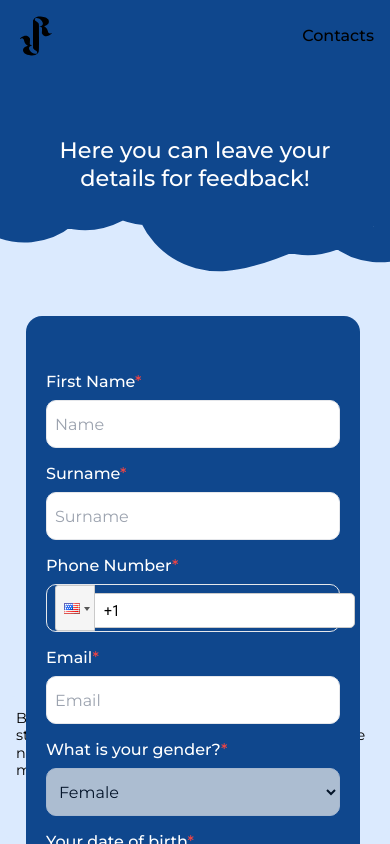
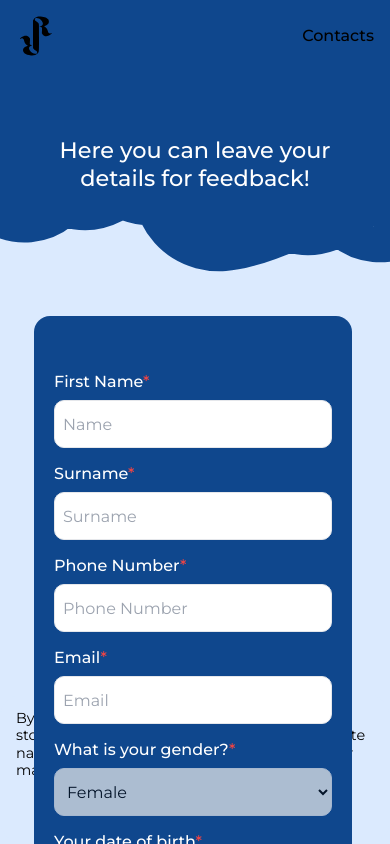
Before and after one commit to chotamode/Unistudy_dorm, a Next.js app: page /1/rooms/1/reservation/1 in a window 390 px wide. Built offline with nearby package versions, Linux system fonts and the light colour scheme; no server answers.

Commit message:
fix telephone

```diff
--- a/src/app/[dorm]/rooms/[id]/reservation/[bedID]/page.tsx
+++ b/src/app/[dorm]/rooms/[id]/reservation/[bedID]/page.tsx
@@ -2,18 +2,21 @@
 
 import React, { useState } from 'react';
 import Layout from "@/app/components/Layout";
-import { useParams, useRouter } from "next/navigation";
-import { createReservation } from '@/app/api/rooms';
-import { useFormData } from "@/app/context/ReservationContext";
+import {useParams, useRouter} from "next/navigation";
+import {createReservation} from '@/app/api/rooms';
+import Link from "next/link";
+import {useFormData} from "@/app/context/ReservationContext";
+// import BlueBackground  from "@/app/components/BlueBackground";
 import ReservationBackground from "@/app/components/ReservationBackground";
-import PhoneInput from 'react-phone-input-2';
-import 'react-phone-input-2/lib/style.css';
+
+const phoneRegex = /^\+\d{1,3} \d{3} \d{3} \d{3}$/;
 
 const FeedbackForm = () => {
     const { bedID, id } = useParams();
     const router = useRouter();
     const today = new Date().toISOString().split('T')[0];
     const [consent, setConsentState] = useState(false);
+    const [phoneError, setPhoneError] = useState('');
 
     const {
         name, surname, phoneNumber, email, gender, dateOfBirth,
@@ -22,11 +25,6 @@ const FeedbackForm = () => {
     } = useFormData();
 
     const [isSubmitted, setIsSubmitted] = useState(false);
-
-    const handlePhoneChange = (value: string, data: any, event: any, formattedValue: string) => {
-        const sanitizedValue = formattedValue.replace(/[()]/g, '');
-        setPhoneNumber(sanitizedValue);
-    };
 
     const handleChange = (e: React.ChangeEvent<HTMLInputElement | HTMLSelectElement>) => {
         const { name, value, type } = e.target;
@@ -47,6 +45,9 @@ const FeedbackForm = () => {
                 case 'surname':
                     setSurname(value);
                     break;
+                case 'phoneNumber':
+                    setPhoneNumber(value);
+                    break;
                 case 'email':
                     setEmail(value);
                     break;
@@ -61,6 +62,10 @@ const FeedbackForm = () => {
 
     const handleSubmit = async (e: React.FormEvent) => {
         e.preventDefault();
+        if (phoneError) {
+            console.error('Phone number format is incorrect');
+            return;
+        }
         console.log("Submitting form with data:", { name, surname, phoneNumber, email, gender, dateOfBirth });
 
         try {
@@ -129,17 +134,17 @@ const FeedbackForm = () => {
             <label className="block text-sm font-medium -mb-2 text-white" htmlFor="name">
                 Phone Number<span className="text-red-500">*</span>
             </label>
-            <PhoneInput
-                country={'us'}
+            <input
+                type="tel"
+                name="phoneNumber"
+                placeholder="Phone Number"
                 value={phoneNumber}
-                onChange={handlePhoneChange}
-                inputProps={{
-                    name: 'phoneNumber',
-                    required: true,
-                    autoFocus: true,
-                }}
-                containerClass="p-2 border rounded-xl w-full h-12"
+                onChange={handleChange}
+                className="p-2 border rounded-xl w-full h-12"
+                inputMode="text"
+                required
             />
+            {phoneError && <p className="text-red-500">{phoneError}</p>}
             <label className="block text-sm font-medium -mb-2 text-white" htmlFor="name">
                 Email<span className="text-red-500">*</span>
             </label>
@@ -197,15 +202,19 @@ const FeedbackForm = () => {
     );
 };
 
+
 const Stage3Page = () => {
     return (
         <div className={"relative"}>
             <Layout>
+                {/*<BlueBackground/>*/}
                 <ReservationBackground/>
                 <div className={"flex flex-col laptop:flex-row justify-center items-center h-full laptop:h-screen bg-blue-100 rounded-3xl mx-0 laptop:mx-20 py-16 laptop:py-24 px-7 laptop:px-0 gap-1 laptop:gap-0 pt-6 laptop:pt-0"}>
 
+                    {/* Контейнер с текстом, поверх фона */}
                     <div
                         className={"relative  flex flex-col w-full md:w-full justify-center pb-10 laptop:pb-0 items-center text-white h-full md:bg-transparent "}>
+                        {/*Синий фон для десктопов*/}
                         <div
                             className="hidden md:flex flex-col w-full justify-center items-center text-white bg-bg-stage3 bg-[length:115%_120%] bg-no-repeat h-full bg-left mx-auto">
                         </div>
@@ -216,6 +225,7 @@ const Stage3Page = () => {
                             details for feedback!
                         </h1>
                     </div>
+                    {/* Поля формы для обратной связи */}
                     <div className={"w-full ml-3 laptop:ml-0 ipadmini:w-[80vw] laptop:w-1/2 flex justify-center items-center laptop:items-start z-30"}>
                         <FeedbackForm/>
                     </div>
--- a/src/app/globals.css
+++ b/src/app/globals.css
@@ -1,7 +1,29 @@
 @import url('https://fonts.googleapis.com/css2?family=Montserrat:wght@100;200;300;400;500;600;700;800;900&display=swap');
+
 @tailwind base;
 @tailwind components;
 @tailwind utilities;
+
+.custom-flag-button .selected-flag {
+    display: flex;
+    align-items: center;
+    justify-content: center;
+}
+
+.custom-flag-button .selected-flag .arrow,
+.custom-flag-button .selected-flag .country-name {
+    display: none;
+}
+
+.selected-flag {
+    display: none;
+}
+
+.flag-dropdown {
+    /*remove background color*/
+    background-color: transparent !important;
+    border: transparent !important;
+}
 
 /*:root {*/
 /*  --foreground-rgb: 0, 0, 0;*/
```
